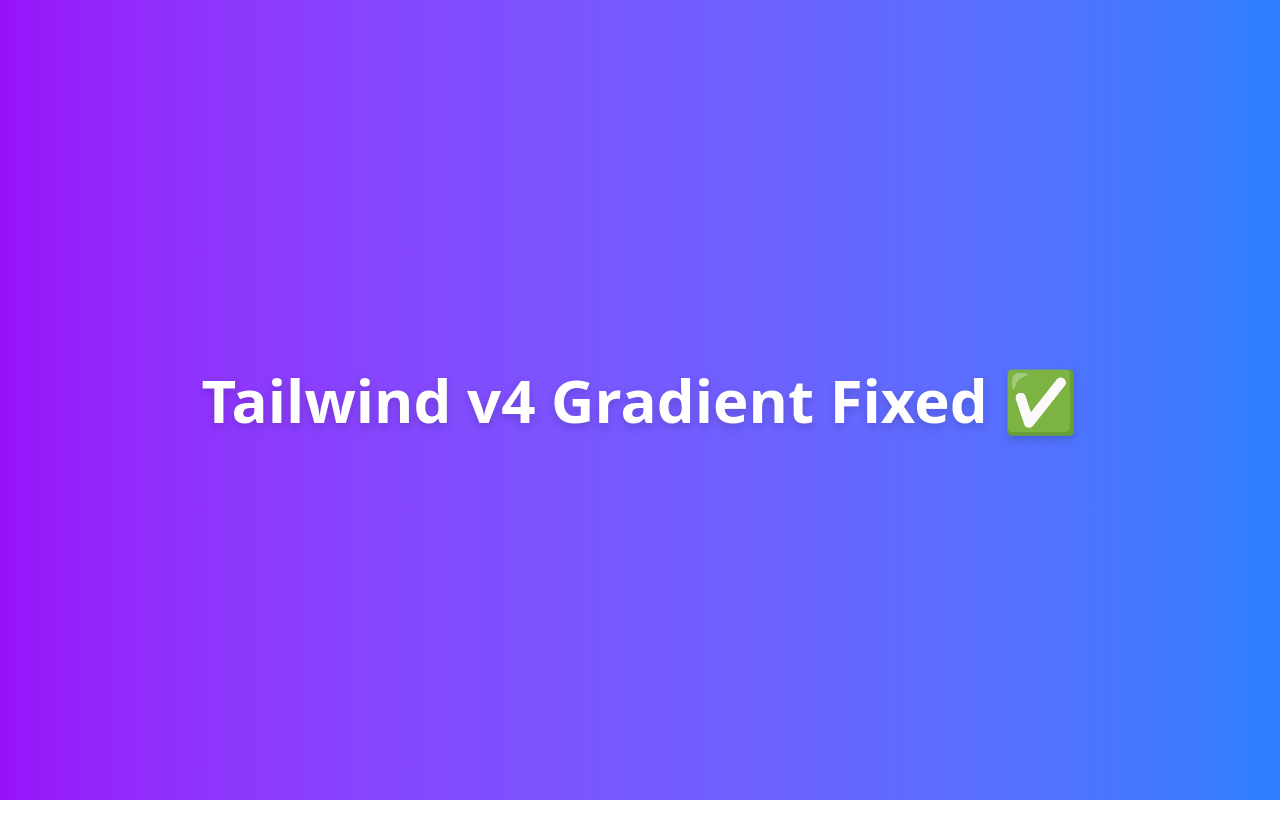
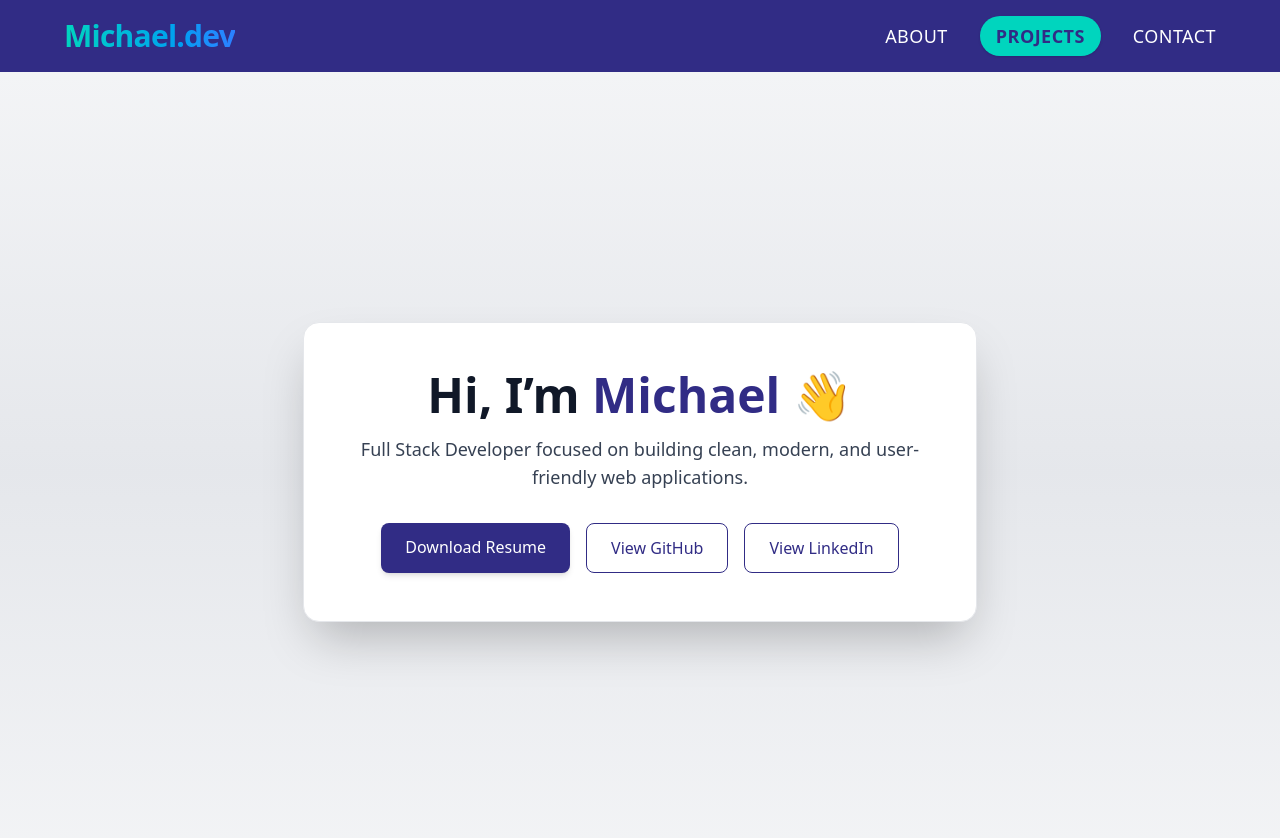
Before and after one commit to urenami/portfolio-tailwind, a React (Vite) app: page / in a window 1280 px wide. Shown: the top 838 px of the page. Before the commit the page ends 800 px from the top, so only its background shows below. Built offline with nearby package versions, Linux system fonts and the light colour scheme.

Commit message:
added hero box with resume/GitHub/LinkedIn and updated navbar styles"

```diff
--- a/index.html
+++ b/index.html
@@ -1,11 +1,18 @@
 <!doctype html>
 <html lang="en">
   <head>
-    <meta charset="UTF-8" />
-    <link rel="icon" type="image/svg+xml" href="/vite.svg" />
-    <meta name="viewport" content="width=device-width, initial-scale=1.0" />
-    <title>portfolio-overhaul</title>
-  </head>
+  <meta charset="UTF-8" />
+  <link rel="icon" type="image/svg+xml" href="/vite.svg" />
+  <meta name="viewport" content="width=device-width, initial-scale=1.0" />
+  <title>portfolio-overhaul</title>
+
+  <!-- Google Fonts -->
+  <link
+    href="https://fonts.googleapis.com/css2?family=Inter:wght@400;500;600&family=Poppins:wght@600;700;800&display=swap"
+    rel="stylesheet"
+  />
+</head>
+
   <body>
     <div id="root"></div>
     <script type="module" src="/src/main.jsx"></script>
--- a/src/App.jsx
+++ b/src/App.jsx
@@ -1,9 +1,11 @@
+import Navbar from "./components/Navbar";
+import Hero from "./components/Hero";
+
 function App() {
   return (
-    <div className="flex h-screen items-center justify-center bg-gradient-to-r from-purple-600 to-blue-500">
-      <h1 className="text-6xl font-extrabold text-white drop-shadow-lg">
-        Tailwind v4 Gradient Fixed ✅
-      </h1>
+    <div>
+      <Navbar />
+      <Hero />
     </div>
   );
 }
--- /dev/null
+++ b/src/components/Hero.jsx
@@ -0,0 +1,50 @@
+function Hero() {
+  return (
+    <section className="flex h-screen items-center justify-center bg-gradient-to-b from-gray-100 via-gray-200 to-gray-100">
+      <div className="bg-white rounded-2xl p-12 text-center text-gray-900 shadow-2xl border border-gray-200">
+        <h1 className="text-5xl font-heading font-extrabold">
+          Hi, I’m <span className="text-indigo-900">Michael 👋</span>
+        </h1>
+        <p className="mt-4 text-lg font-body text-gray-700 max-w-xl mx-auto">
+          Full Stack Developer focused on building clean, modern, and
+          user-friendly web applications.
+        </p>
+
+        {/* Buttons Row */}
+        <div className="mt-8 flex flex-wrap gap-4 justify-center">
+          {/* Resume */}
+          <a
+            href="/resume.pdf"
+            target="_blank"
+            rel="noopener noreferrer"
+            className="px-6 py-3 bg-indigo-900 text-white font-heading font-medium rounded-lg shadow-md hover:bg-indigo-800 transition"
+          >
+            Download Resume
+          </a>
+
+          {/* GitHub */}
+          <a
+            href="https://github.com/urenami"
+            target="_blank"
+            rel="noopener noreferrer"
+            className="px-6 py-3 border border-indigo-900 text-indigo-900 font-heading font-medium rounded-lg hover:bg-indigo-50 transition"
+          >
+            View GitHub
+          </a>
+
+          {/* LinkedIn */}
+          <a
+            href="https://linkedin.com/in/YOUR-LINKEDIN"
+            target="_blank"
+            rel="noopener noreferrer"
+            className="px-6 py-3 border border-indigo-900 text-indigo-900 font-heading font-medium rounded-lg hover:bg-indigo-50 transition"
+          >
+            View LinkedIn
+          </a>
+        </div>
+      </div>
+    </section>
+  );
+}
+
+export default Hero;
--- /dev/null
+++ b/src/components/Navbar.jsx
@@ -0,0 +1,37 @@
+export default function Navbar() {
+  return (
+    <nav className="bg-indigo-900 text-white px-8 py-4 shadow-md">
+      <div className="flex justify-between items-center max-w-6xl mx-auto w-full">
+        {/* Logo */}
+        <a
+          href="/"
+          className="text-3xl font-heading font-extrabold tracking-tight bg-gradient-to-r from-teal-400 to-blue-500 bg-clip-text text-transparent"
+        >
+          Michael.dev
+        </a>
+
+        {/* Links */}
+        <div className="flex gap-8 font-heading text-lg uppercase tracking-wide items-center">
+          <a href="#about" className="relative group">
+            About
+            <span className="absolute left-0 -bottom-1 w-0 h-0.5 bg-teal-400 transition-all duration-300 group-hover:w-full"></span>
+          </a>
+
+          {/* Highlighted Projects */}
+          <a
+            href="#projects"
+            className="px-4 py-1.5 rounded-full bg-teal-400 text-indigo-900 font-semibold shadow-sm
+             hover:bg-teal-300 hover:shadow-[0_0_12px_rgba(45,212,191,0.6)] transition"
+          >
+            Projects
+          </a>
+
+          <a href="#contact" className="relative group">
+            Contact
+            <span className="absolute left-0 -bottom-1 w-0 h-0.5 bg-teal-400 transition-all duration-300 group-hover:w-full"></span>
+          </a>
+        </div>
+      </div>
+    </nav>
+  );
+}
--- a/tailwind.config.js
+++ b/tailwind.config.js
@@ -1,8 +1,13 @@
 /** @type {import('tailwindcss').Config} */
 export default {
-  content: [],
+  content: ["./index.html", "./src/**/*.{js,ts,jsx,tsx}"],
   theme: {
-    extend: {},
+    extend: {
+      fontFamily: {
+        heading: ["Poppins", "sans-serif"],
+        body: ["Inter", "sans-serif"],
+      },
+    },
   },
   plugins: [],
-}
+};
```
